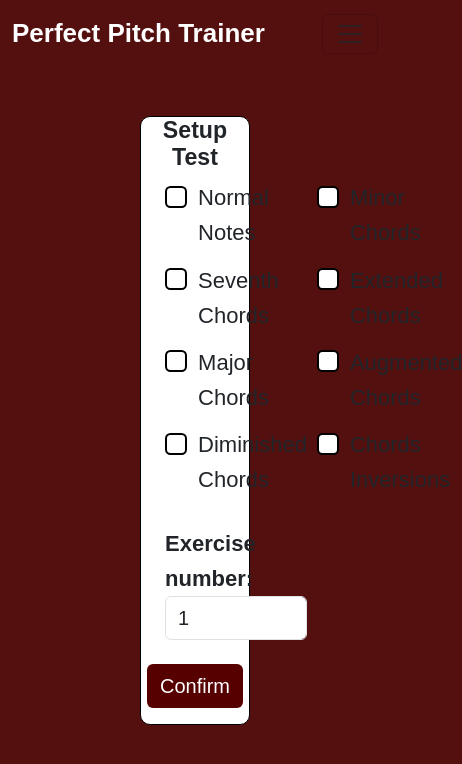
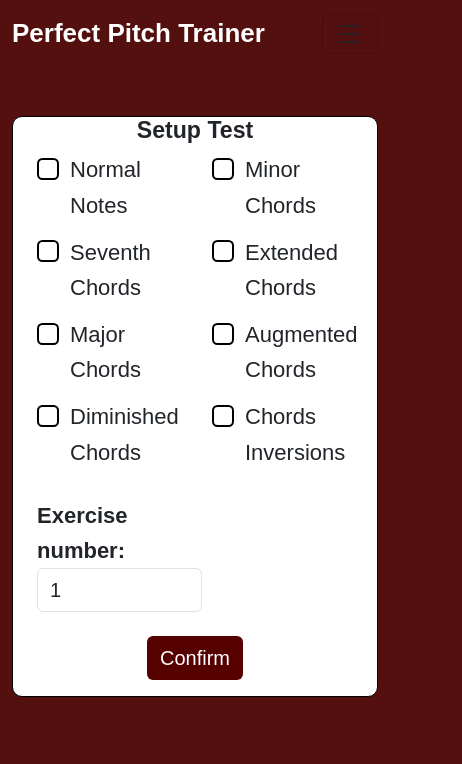
Before and after one commit to IGieckI/Perfect-Pitch-Trainer, a Vue app in the folder client/: page /set-of-notes in a window 390 px wide. Shown: the top 764 px of the page, 462 px wide, since content can reach past the window. Built offline with nearby package versions, Linux system fonts and the light colour scheme; a web font is replaced by a local one.

Commit message:
Fix SetupTest.vue visualization on mobile

```diff
--- a/client/src/components/SetupTest.vue
+++ b/client/src/components/SetupTest.vue
@@ -41,7 +41,6 @@ $wrapper-background-color: #ffffff;
 $wrapper-border-color: #000000;
 $submit-button-color: #570000;
 .wrapper {
-  width: 30%;
   background-color: $wrapper-background-color;
   border: 1px solid $wrapper-border-color;
   border-radius: 10px;
--- a/client/src/views/SetOfNotes.vue
+++ b/client/src/views/SetOfNotes.vue
@@ -1,7 +1,7 @@
 <template>
     <div class="container-fluid">
         <div class="row mt-5">
-            <div class="col">
+            <div class="col-sm-12 col-md-8 col-lg-6 offset-md-2 offset-lg-3">
                 <SetupTest @setup-complete="setFilters" v-if="!setupComplete" />
                 <Saxophone class="mt-4" @saxophone-clicked="playSound()" v-if="setupComplete" />
                 <Piano class="mt-4" v-if="setupComplete" />
```
